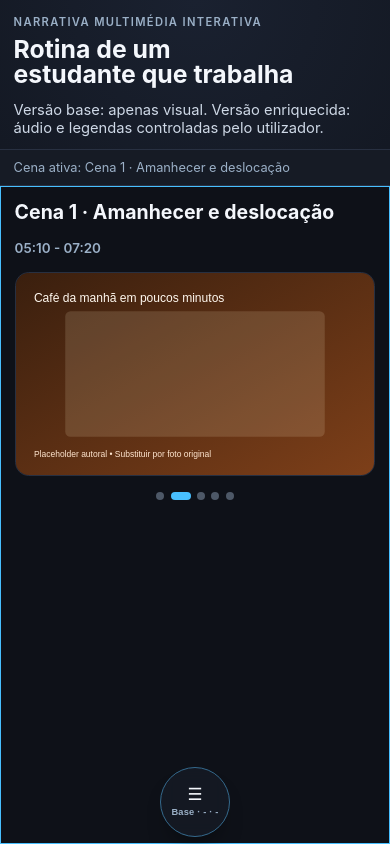
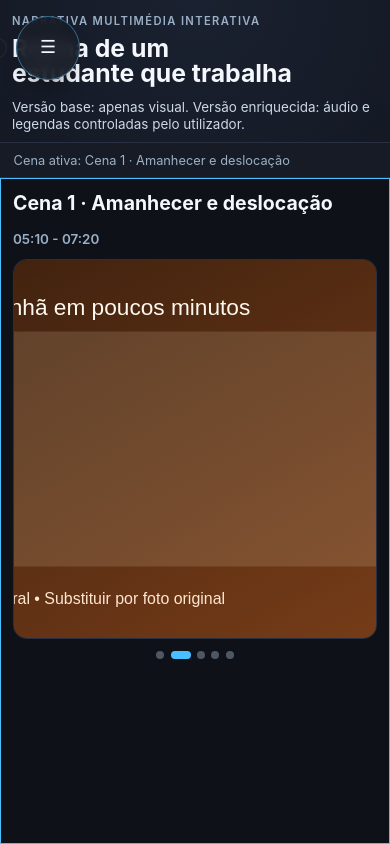
Before and after one commit to Kelson-D-Pedro/portfolio, a React (Vite) app: page / in a window 390 px wide. Built offline with nearby package versions, Linux system fonts and the light colour scheme.

Commit message:
Implement draggable floating controls with persistent position

```diff
--- a/src/App.css
+++ b/src/App.css
@@ -84,7 +84,8 @@
   margin: 0 auto;
   min-height: 100%;
   display: grid;
-  align-content: start;
+  grid-template-rows: auto auto 1fr auto;
+  align-content: stretch;
   gap: 1rem;
 }
 
@@ -111,6 +112,8 @@
   max-width: 980px;
   margin: 0 auto;
   position: relative;
+  display: flex;
+  align-items: center;
 }
 
 .media-card {
@@ -118,7 +121,9 @@
   overflow: clip;
   border: 1px solid var(--line);
   background: var(--surface-elevated);
+  width: 100%;
   min-height: 240px;
+  height: min(56svh, 520px);
 }
 
 .media-card img,
@@ -209,8 +214,6 @@
 
 .floating-controls {
   position: fixed;
-  bottom: 1rem;
-  right: 1rem;
   z-index: 90;
 }
 
@@ -231,6 +234,8 @@
   cursor: pointer;
   transition: transform 180ms ease, border-color 180ms ease,
     background 180ms ease;
+  touch-action: none;
+  user-select: none;
 }
 
 .controls-fab:hover {
@@ -242,21 +247,29 @@
 }
 
 .fab-icon {
-  font-size: 1.05rem;
+  font-size: 1.12rem;
   line-height: 1;
 }
 
-.fab-summary {
-  font-size: 0.58rem;
+.fab-status-badge {
+  position: absolute;
+  right: 84px;
+  top: 50%;
+  transform: translateY(-50%);
+  white-space: nowrap;
+  font-size: 0.68rem;
   font-weight: 700;
-  letter-spacing: 0.02em;
-  color: var(--text-soft);
+  color: var(--text-primary);
+  background: color-mix(in srgb, var(--surface-elevated) 90%, transparent);
+  border: 1px solid color-mix(in srgb, var(--line) 72%, transparent);
+  border-radius: 999px;
+  padding: 0.25rem 0.55rem;
+  box-shadow: 0 10px 20px -16px rgba(0, 0, 0, 0.88);
+  pointer-events: none;
 }
 
 .controls-panel {
   position: absolute;
-  right: 0;
-  bottom: 88px;
   width: min(350px, calc(100vw - 1.6rem));
   display: grid;
   gap: 0.65rem;
@@ -268,6 +281,26 @@
   backdrop-filter: blur(8px);
   transform-origin: bottom right;
   transition: opacity 180ms ease, transform 220ms ease;
+}
+
+.floating-controls.panel-right .controls-panel {
+  right: 0;
+  left: auto;
+}
+
+.floating-controls.panel-left .controls-panel {
+  left: 0;
+  right: auto;
+}
+
+.floating-controls.panel-above .controls-panel {
+  bottom: 88px;
+  top: auto;
+}
+
+.floating-controls.panel-below .controls-panel {
+  top: 88px;
+  bottom: auto;
 }
 
 .floating-controls.collapsed .controls-panel {
@@ -374,19 +407,26 @@
   }
 
   .media-card {
-    min-height: 210px;
+    min-height: 220px;
+    height: min(52svh, 430px);
   }
 
   .floating-controls {
-    right: 0.6rem;
-    bottom: max(0.55rem, env(safe-area-inset-bottom));
+    z-index: 100;
   }
 
   .controls-panel {
     width: min(340px, calc(100vw - 1.2rem));
-    bottom: 84px;
     padding: 0.6rem;
     gap: 0.45rem;
+  }
+
+  .floating-controls.panel-above .controls-panel {
+    bottom: 84px;
+  }
+
+  .floating-controls.panel-below .controls-panel {
+    top: 84px;
   }
 
   .mode-toggle button,
@@ -398,7 +438,7 @@
 
 @media (max-width: 760px) {
   .story-header {
-    padding: 0.95rem 0.85rem 0.8rem;
+    padding: 0.85rem 0.75rem 0.6rem;
   }
 
   .kicker {
@@ -406,7 +446,8 @@
   }
 
   .intro {
-    font-size: 0.92rem;
+    font-size: 0.84rem;
+    line-height: 1.25;
   }
 
   .scene-indicator {
@@ -415,7 +456,7 @@
   }
 
   .scene {
-    padding: 0.85rem;
+    padding: 0.75rem;
   }
 
   .scene-heading h2 {
@@ -427,7 +468,8 @@
   }
 
   .media-card {
-    min-height: 180px;
+    min-height: 230px;
+    height: min(47svh, 380px);
   }
 
   .scene-subtitle-overlay {
@@ -439,37 +481,31 @@
     line-height: 1.28;
   }
 
-  .floating-controls {
-    left: 50%;
-    transform: translateX(-50%);
-    right: auto;
-    bottom: max(0.45rem, env(safe-area-inset-bottom));
+  .controls-fab {
+    width: 64px;
+    height: 64px;
   }
 
-  .controls-fab {
-    width: 70px;
-    height: 70px;
+  .fab-status-badge {
+    right: 72px;
+    font-size: 0.62rem;
+    max-width: calc(100vw - 90px);
+    overflow: hidden;
+    text-overflow: ellipsis;
   }
 
   .controls-panel {
-    left: 50%;
-    right: auto;
-    width: min(460px, calc(100vw - 1rem));
-    bottom: 80px;
+    width: min(320px, calc(100vw - 1rem));
     border-radius: 0.85rem;
     padding: 0.55rem;
-    transform-origin: bottom center;
   }
 
-  .floating-controls.collapsed .controls-panel {
-    opacity: 0;
-    transform: translateX(-50%) scale(0.9) translateY(8px);
-    pointer-events: none;
+  .floating-controls.panel-above .controls-panel {
+    bottom: 80px;
   }
 
-  .floating-controls.open .controls-panel {
-    opacity: 1;
-    transform: translateX(-50%) scale(1) translateY(0);
+  .floating-controls.panel-below .controls-panel {
+    top: 80px;
   }
 
   .controls-head {
@@ -486,7 +522,8 @@
   }
 
   .scene-content {
-    padding-bottom: 6.4rem;
+    gap: 0.75rem;
+    padding-bottom: 5.8rem;
   }
 
   .story-footer {
--- a/src/App.jsx
+++ b/src/App.jsx
@@ -1,5 +1,7 @@
 import { useEffect, useRef, useState } from 'react'
 import './App.css'
+
+const FAB_MARGIN = 12
 
 const SCENES = [
   {
@@ -151,6 +153,7 @@ function App() {
   const [activeSceneId, setActiveSceneId] = useState(SCENES[0].id)
   const [audioBlocked, setAudioBlocked] = useState(false)
   const [isControlsOpen, setIsControlsOpen] = useState(false)
+  const [fabPosition, setFabPosition] = useState({ x: 16, y: 16 })
   const [mediaIndexByScene, setMediaIndexByScene] = useState(() =>
     SCENES.reduce((acc, scene) => {
       acc[scene.id] = 0
@@ -162,6 +165,28 @@ function App() {
   const audioRefs = useRef({})
   const scrollContainerRef = useRef(null)
   const controlsRef = useRef(null)
+  const dragStateRef = useRef({
+    dragging: false,
+    moved: false,
+    pointerId: null,
+    startPointerX: 0,
+    startPointerY: 0,
+    startFabX: 0,
+    startFabY: 0,
+  })
+
+  const clampFabPosition = (x, y) => {
+    const controlsElement = controlsRef.current
+    const width = controlsElement?.offsetWidth ?? 76
+    const height = controlsElement?.offsetHeight ?? 76
+    const maxX = Math.max(FAB_MARGIN, window.innerWidth - width - FAB_MARGIN)
+    const maxY = Math.max(FAB_MARGIN, window.innerHeight - height - FAB_MARGIN)
+
+    return {
+      x: Math.min(Math.max(FAB_MARGIN, x), maxX),
+      y: Math.min(Math.max(FAB_MARGIN, y), maxY),
+    }
+  }
 
   useEffect(() => {
     const container = scrollContainerRef.current
@@ -246,6 +271,41 @@ function App() {
   }, [activeSceneId])
 
   useEffect(() => {
+    const saved = window.localStorage.getItem('multimidia-fab-position')
+    if (saved) {
+      try {
+        const parsed = JSON.parse(saved)
+        if (typeof parsed?.x === 'number' && typeof parsed?.y === 'number') {
+          setFabPosition(clampFabPosition(parsed.x, parsed.y))
+          return
+        }
+      } catch {
+        window.localStorage.removeItem('multimidia-fab-position')
+      }
+    }
+
+    const controlsElement = controlsRef.current
+    const width = controlsElement?.offsetWidth ?? 76
+    const height = controlsElement?.offsetHeight ?? 76
+    const defaultX = window.innerWidth - width - FAB_MARGIN
+    const defaultY = window.innerHeight - height - FAB_MARGIN
+    setFabPosition(clampFabPosition(defaultX, defaultY))
+  }, [])
+
+  useEffect(() => {
+    const handleResize = () => {
+      setFabPosition((prev) => clampFabPosition(prev.x, prev.y))
+    }
+
+    window.addEventListener('resize', handleResize)
+    return () => window.removeEventListener('resize', handleResize)
+  }, [])
+
+  useEffect(() => {
+    window.localStorage.setItem('multimidia-fab-position', JSON.stringify(fabPosition))
+  }, [fabPosition])
+
+  useEffect(() => {
     const handleOutsideClick = (event) => {
       if (!controlsRef.current?.contains(event.target)) {
         setIsControlsOpen(false)
@@ -255,6 +315,60 @@ function App() {
     document.addEventListener('pointerdown', handleOutsideClick)
     return () => document.removeEventListener('pointerdown', handleOutsideClick)
   }, [])
+
+  const handleFabPointerDown = (event) => {
+    if (event.pointerType === 'mouse' && event.button !== 0) {
+      return
+    }
+
+    const dragState = dragStateRef.current
+    dragState.dragging = true
+    dragState.moved = false
+    dragState.pointerId = event.pointerId
+    dragState.startPointerX = event.clientX
+    dragState.startPointerY = event.clientY
+    dragState.startFabX = fabPosition.x
+    dragState.startFabY = fabPosition.y
+
+    const handlePointerMove = (moveEvent) => {
+      if (!dragState.dragging || moveEvent.pointerId !== dragState.pointerId) {
+        return
+      }
+
+      const deltaX = moveEvent.clientX - dragState.startPointerX
+      const deltaY = moveEvent.clientY - dragState.startPointerY
+
+      if (Math.abs(deltaX) > 4 || Math.abs(deltaY) > 4) {
+        dragState.moved = true
+      }
+
+      const nextPosition = clampFabPosition(
+        dragState.startFabX + deltaX,
+        dragState.startFabY + deltaY,
+      )
+      setFabPosition(nextPosition)
+    }
+
+    const handlePointerUp = (upEvent) => {
+      if (upEvent.pointerId !== dragState.pointerId) {
+        return
+      }
+
+      dragState.dragging = false
+      window.removeEventListener('pointermove', handlePointerMove)
+      window.removeEventListener('pointerup', handlePointerUp)
+
+      if (!dragState.moved) {
+        setIsControlsOpen((value) => !value)
+      }
+    }
+
+    window.addEventListener('pointermove', handlePointerMove)
+    window.addEventListener('pointerup', handlePointerUp)
+  }
+
+  const shouldOpenPanelBelow = fabPosition.y < 260
+  const shouldAlignPanelLeft = fabPosition.x < 280
 
   return (
     <main className="story-app">
@@ -329,20 +443,29 @@ function App() {
 
       <aside
         ref={controlsRef}
-        className={`floating-controls ${isControlsOpen ? 'open' : 'collapsed'}`}
+        className={`floating-controls ${isControlsOpen ? 'open' : 'collapsed'} ${
+          shouldOpenPanelBelow ? 'panel-below' : 'panel-above'
+        } ${shouldAlignPanelLeft ? 'panel-left' : 'panel-right'}`}
         aria-label="Controles narrativos"
+        style={{ left: `${fabPosition.x}px`, top: `${fabPosition.y}px` }}
       >
         <button
           type="button"
           className="controls-fab"
           aria-label="Abrir ou fechar controles"
           aria-expanded={isControlsOpen}
-          onClick={() => setIsControlsOpen((value) => !value)}
+          onPointerDown={handleFabPointerDown}
+          onKeyDown={(event) => {
+            if (event.key === 'Enter' || event.key === ' ') {
+              event.preventDefault()
+              setIsControlsOpen((value) => !value)
+            }
+          }}
         >
           <span className="fab-icon">{isControlsOpen ? '×' : '☰'}</span>
-          <span className="fab-summary">
-            {mode === 'base' ? 'Base' : 'Enriq'} · {isAudioEnabled ? 'A' : '-'} ·{' '}
-            {isSubtitlesEnabled ? 'L' : '-'}
+          <span className="fab-status-badge">
+            {mode === 'base' ? 'Base' : 'Enriq'} · {isAudioEnabled ? 'Áudio' : 'Sem áudio'} ·{' '}
+            {isSubtitlesEnabled ? 'Legenda' : 'Sem legenda'}
           </span>
         </button>
 
```
